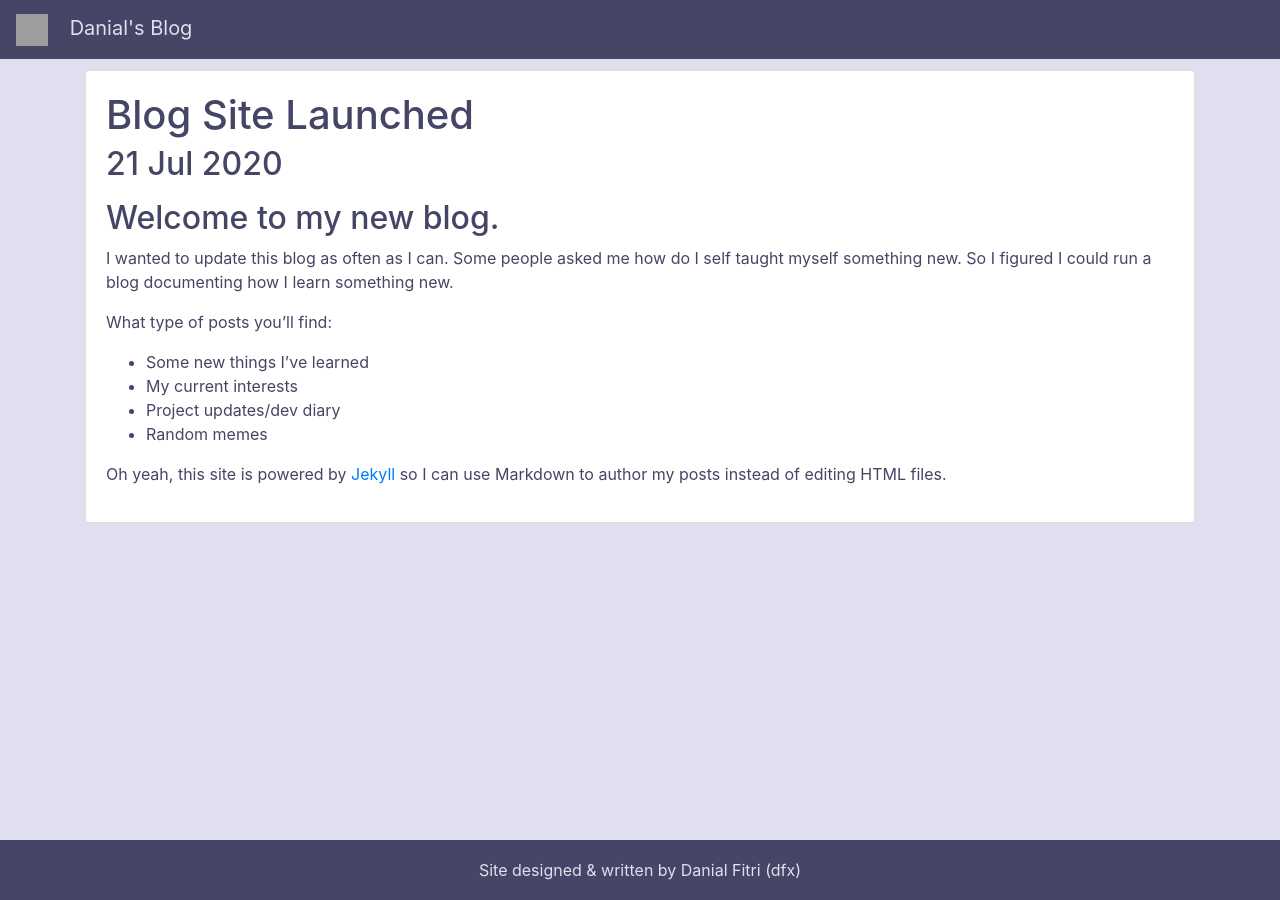
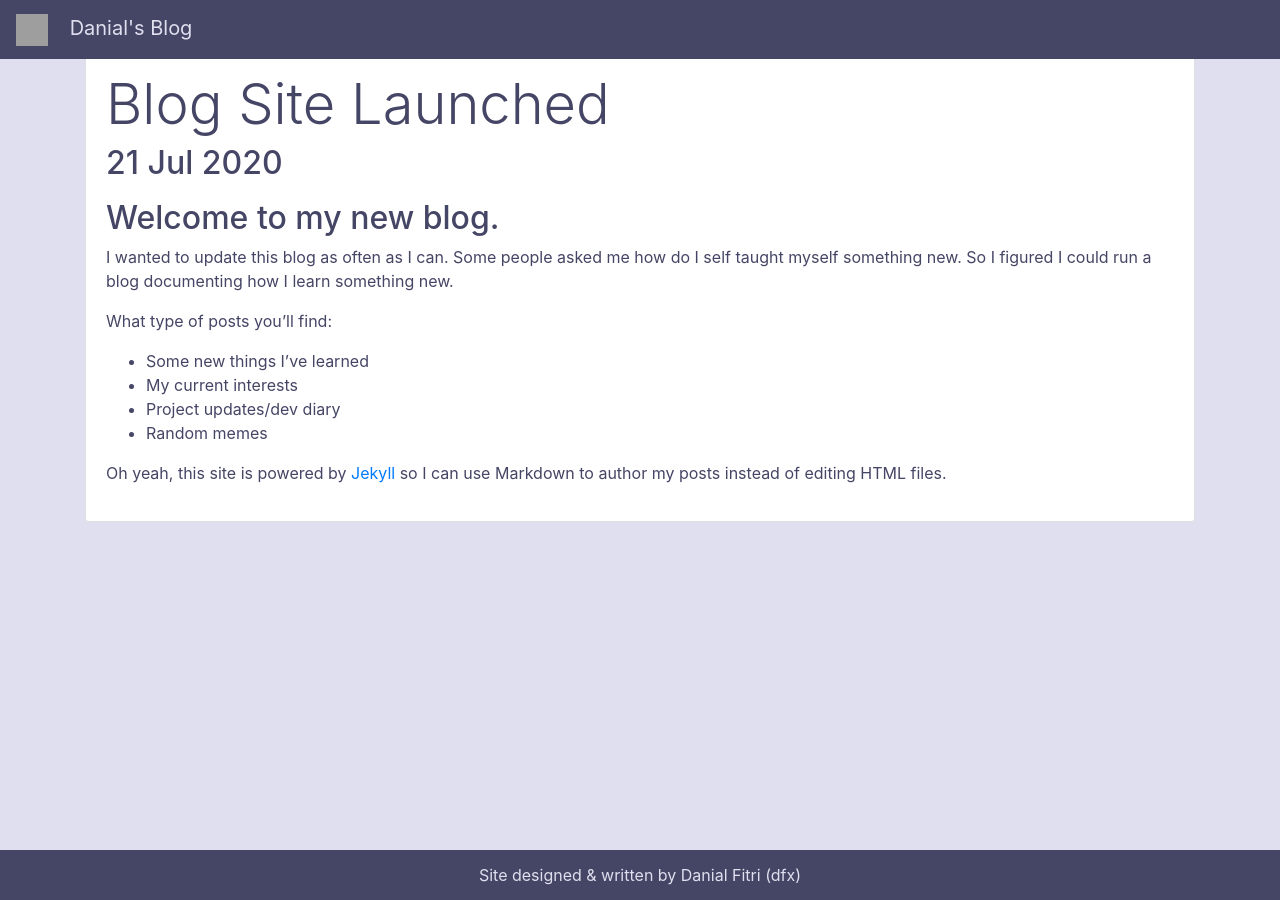
Before and after one commit to dfx81/blog, a Jekyll site: the page built from _posts/2020-07-21-blog-site-launched.md, in a window 1280 px wide. Built offline with Jekyll 4.4.1, drawn with Linux system fonts in a browser that asks for light colours; grey boxes are pictures that could not be loaded.

Commit message:
Fixed post styling

```diff
--- a/_layouts/post.html
+++ b/_layouts/post.html
@@ -4,8 +4,8 @@ layout: default
 <div class="container">
   <div class="card">
     <div class="card-body">
-      <h1 class="card-title">{{ page.title }}</h1>
-      <h2 class="card-subtitle">
+      <h1 class="card-title display-4">{{ page.title }}</h1>
+      <h2 class="card-subtitle display-5">
         {{page.date | date_to_string}}
       </h2>
       <p class="card-text">
--- a/css/main.css
+++ b/css/main.css
@@ -1,13 +1,13 @@
 body {
-  padding: 70px 0px;
+  padding: 50px 0px;
 }
 
 .footer {
   position: fixed;
   bottom: 0;
   width: 100%;
-  height: 60px; /* Set the fixed height of the footer here */
-  line-height: 60px; /* Vertically center the text there */
+  height: 50px; /* Set the fixed height of the footer here */
+  line-height: 50px; /* Vertically center the text there */
 }
 
 .color-theme {
```
